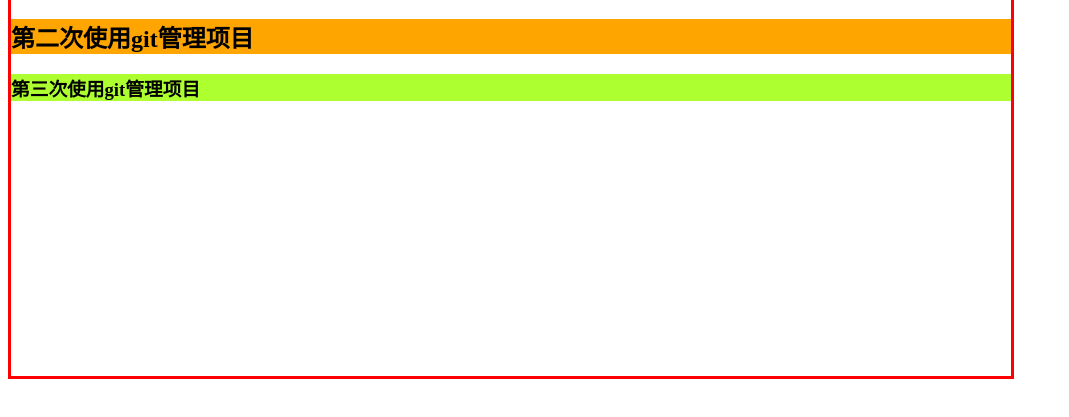
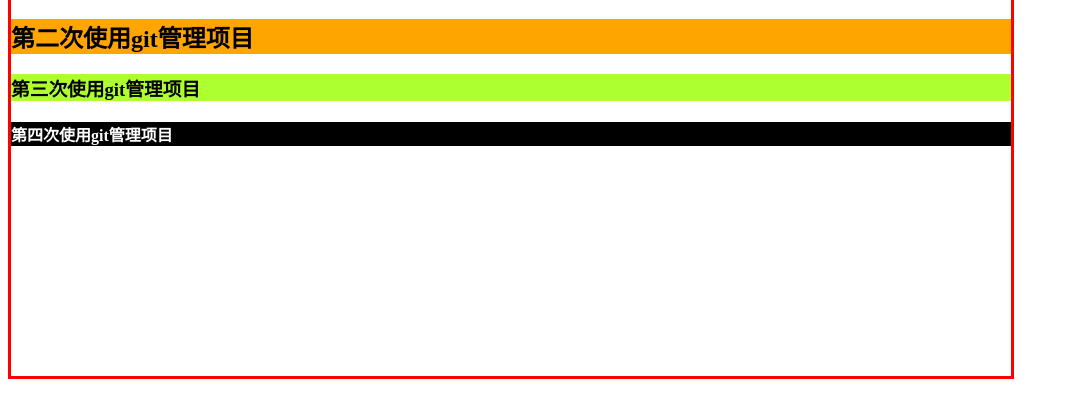
Before and after one commit to dkl0701/2303NB, a plain HTML site: page index.html in a window 1280 px wide. Shown: the part 135-552 px from the top of the page, without its empty margins (0-1069 px from the left). Drawn offline with Linux system fonts and the light colour scheme.

Commit message:
第四次使用git管理项目，写了一个h4，并设置了字体颜色

```diff
--- a/index.html
+++ b/index.html
@@ -11,6 +11,7 @@
       <h1>第一次使用git管理项目，好开心呀</h1>
       <h2>第二次使用git管理项目</h2>
       <h3>第三次使用git管理项目</h3>
+      <h4>第四次使用git管理项目</h4>
     </div>
   </body>
 </html>
--- a/less/index.less
+++ b/less/index.less
@@ -23,4 +23,8 @@
 h3{
     .bgc(greenyellow);
 }
+h4{
+    .bgc(black);
+    color: white;
 }
+}
```
Also changed, not shown: less/index.css.
